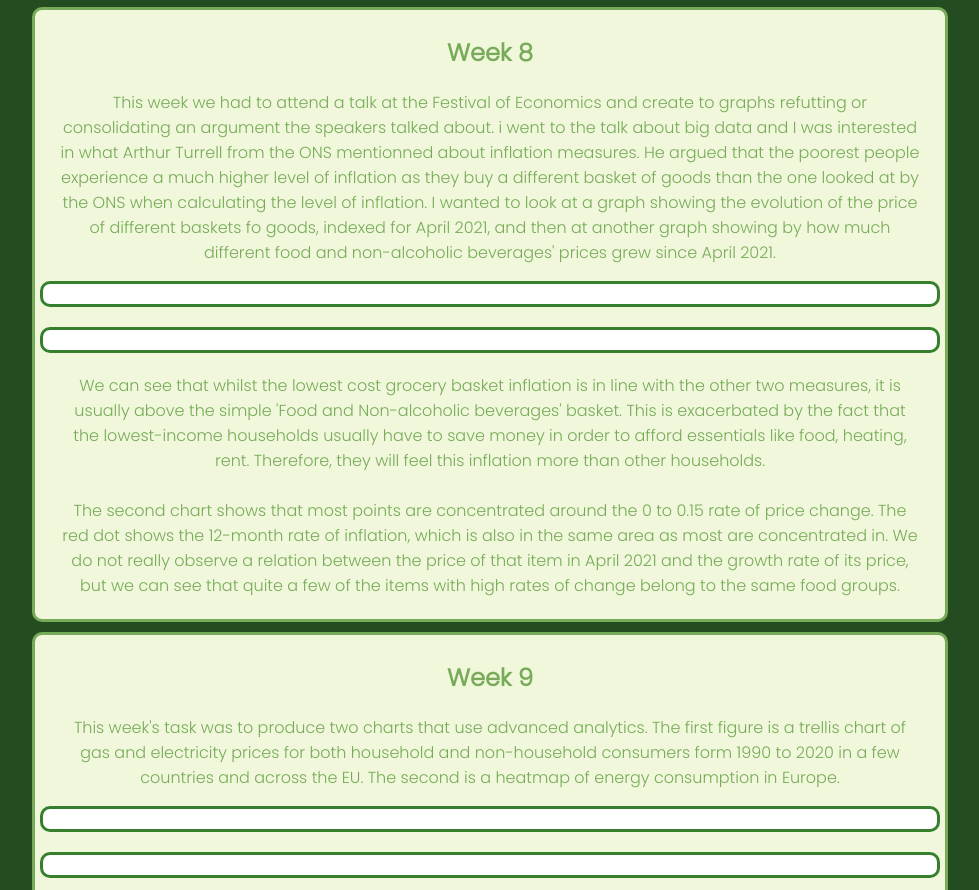
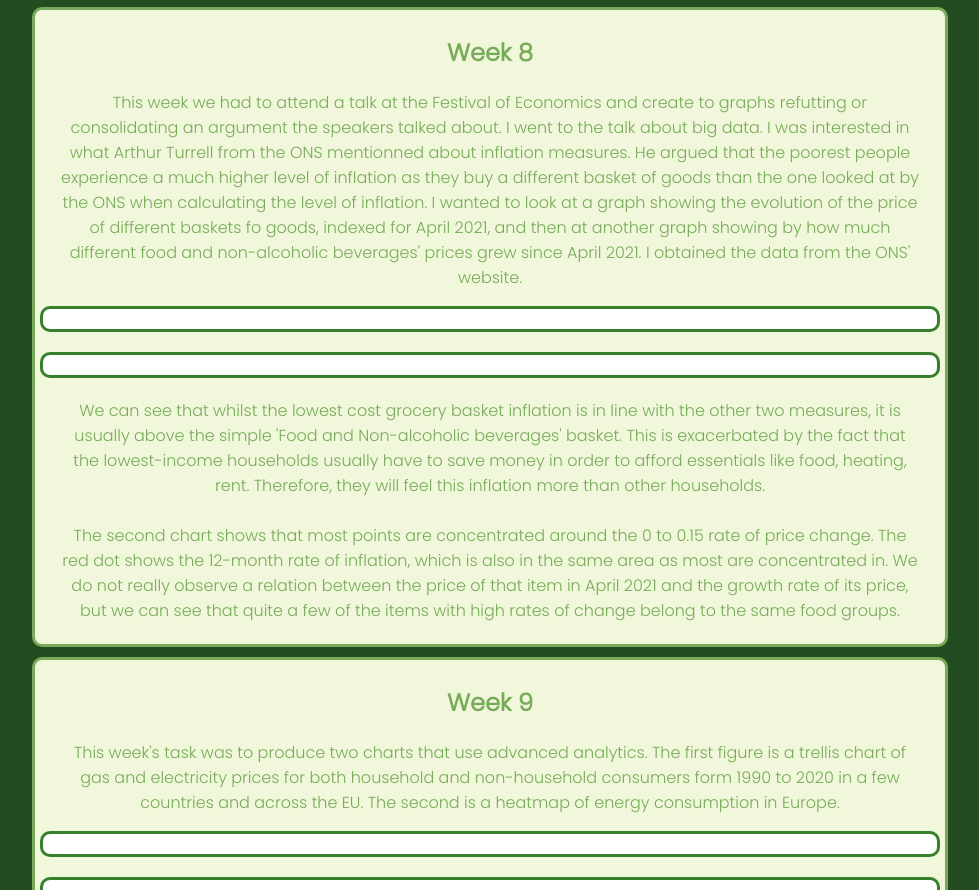
Before and after one commit to LMac123/LMac123.github.io, a plain HTML site: page index.html in a window 1280 px wide. Shown: the part 3185-4075 px from the top of the page, without its empty margins (150-1129 px from the left). Drawn offline with Linux system fonts and the light colour scheme; a script that the page names is missing.

Commit message:
Update index.html

```diff
--- a/index.html
+++ b/index.html
@@ -114,9 +114,9 @@
 
 <div class="myWeek1">
     <h2>Week 8</h2>
-    <p>This week we had to attend a talk at the Festival of Economics and create to graphs refutting or consolidating an argument the speakers talked about. i went to the talk about big data and I was interested in what Arthur Turrell from the ONS mentionned about inflation measures.
+    <p>This week we had to attend a talk at the Festival of Economics and create to graphs refutting or consolidating an argument the speakers talked about. I went to the talk about big data. I was interested in what Arthur Turrell from the ONS mentionned about inflation measures.
         He argued that the poorest people experience a much higher level of inflation as they buy a different basket of goods than the one looked at by the ONS when calculating the level of inflation.
-        I wanted to look at a graph showing the evolution of the price of different baskets fo goods, indexed for April 2021, and then at another graph showing by how much different food and non-alcoholic beverages' prices grew since April 2021.
+        I wanted to look at a graph showing the evolution of the price of different baskets fo goods, indexed for April 2021, and then at another graph showing by how much different food and non-alcoholic beverages' prices grew since April 2021. I obtained the data from the ONS' website.
     </p>
     <div class="chart" id="Chart19"></div>
     <div class="chart" id="Chart20"></div>
```
